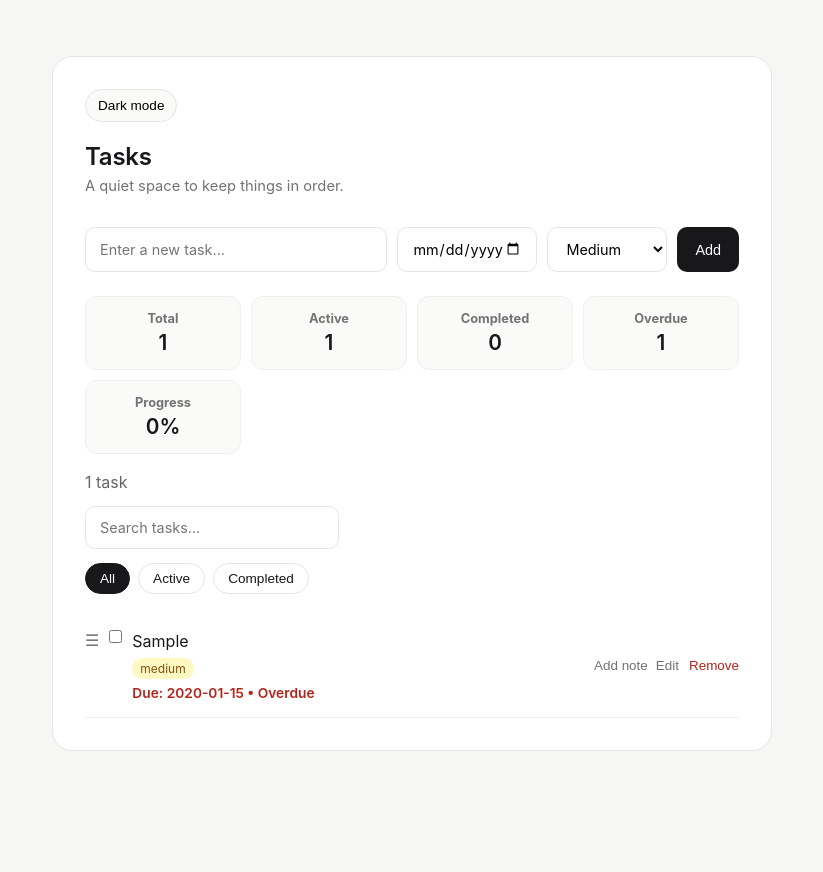
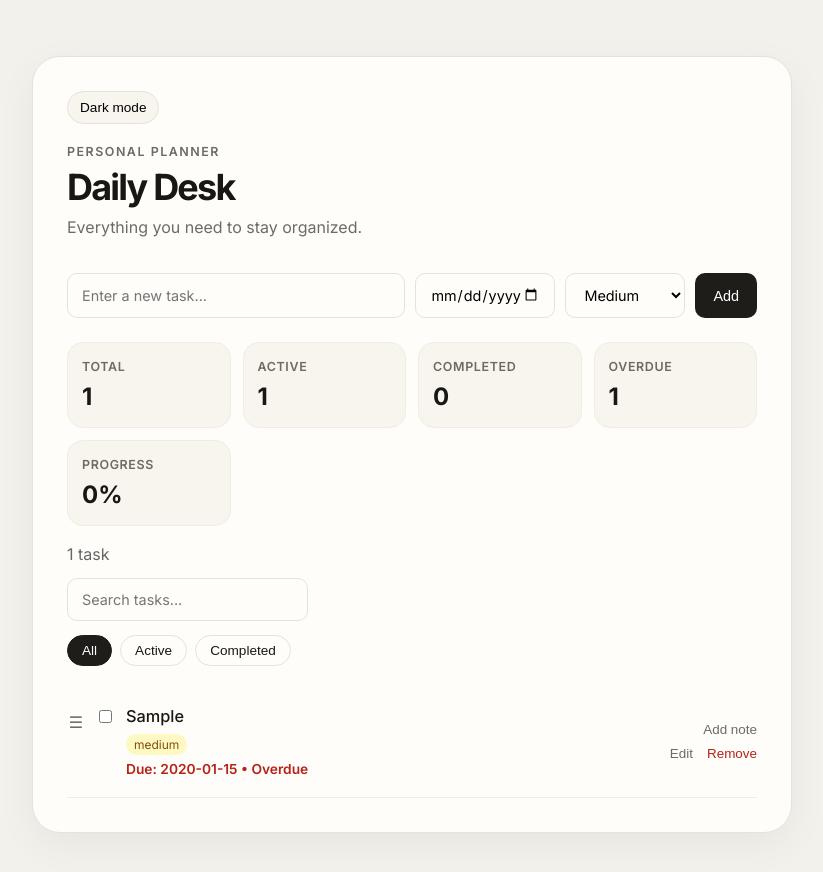
Before and after one commit to kocevanatalia/task-manager-pro, a React (Vite) app: page / in a window 1280 px wide. Both pictures are taken after typing "Sample", "2020-01-15" into the empty fields and a click on the button "Add". Shown: the top 872 px of the page, without its empty margins (228-1051 px from the left). Before the commit the page ends 807 px from the top, so only its background shows below. Built offline with nearby package versions, Linux system fonts and the light colour scheme.

Commit message:
Improvement of UI

```diff
--- a/src/App.jsx
+++ b/src/App.jsx
@@ -186,8 +186,11 @@ function App() {
         </button>
 
         <div className="hero">
-          <h1>Tasks</h1>
-          <p className="subtitle">A quiet space to keep things in order.</p>
+          <p className="hero-label">Personal planner</p>
+          <h1>Daily Desk</h1>
+          <p className="subtitle">
+            Everything you need to stay organized.
+          </p>
         </div>
 
         <TaskInput
--- a/src/index.css
+++ b/src/index.css
@@ -1,3 +1,5 @@
+@import url('https://fonts.googleapis.com/css2?family=Inter:wght@400;500;600;700;800&display=swap');
+
 * {
   box-sizing: border-box;
   margin: 0;
@@ -5,27 +7,27 @@
 }
 
 :root {
-  --bg: #f6f6f4;
-  --surface: #ffffff;
-  --surface-soft: #fafaf9;
+  --bg: #f3f1ec;
+  --surface: #fffdf9;
+  --surface-soft: #f8f5ef;
 
-  --text: #18181b;
-  --muted: #737373;
+  --text: #191714;
+  --muted: #6f6a63;
 
-  --border: #e7e5e4;
-  --border-subtle: #f0efed;
+  --border: #e8e1d8;
+  --border-subtle: #f1ebe4;
 
-  --accent: #18181b;
-  --accent-soft: #f4f4f5;
+  --accent: #1f1d1a;
+  --accent-soft: #f1ece5;
 
-  --danger: #b42318;
+  --danger: #b9382f;
 }
 
 /* Layout */
 
 body {
   background: var(--bg);
-  font-family: Inter, -apple-system, sans-serif;
+  font-family: 'Inter', sans-serif;
   color: var(--text);
 }
 
@@ -38,29 +40,42 @@ body {
 
 .container {
   width: 100%;
-  max-width: 720px;
+  max-width: 760px;
   background: var(--surface);
-  border-radius: 20px;
-  padding: 32px;
+  border-radius: 28px;
+  padding: 34px;
   border: 1px solid var(--border);
+  box-shadow: 0 12px 40px rgba(25, 23, 20, 0.05);
 }
 
 /* Hero */
 
 .hero {
-  margin-bottom: 32px;
+  margin-bottom: 34px;
+}
+
+.hero-label {
+  font-size: 0.78rem;
+  text-transform: uppercase;
+  letter-spacing: 0.12em;
+  color: var(--muted);
+  margin-bottom: 10px;
+  font-weight: 600;
 }
 
 .hero h1 {
-  font-size: 1.5rem;
-  font-weight: 600;
-  letter-spacing: -0.01em;
+  font-size: 2.25rem;
+  line-height: 1;
+  font-weight: 700;
+  letter-spacing: -0.05em;
 }
 
 .subtitle {
-  margin-top: 6px;
-  font-size: 0.92rem;
+  margin-top: 10px;
+  font-size: 1rem;
   color: var(--muted);
+  line-height: 1.5;
+  max-width: 520px;
 }
 
 /* Toggle */
@@ -128,27 +143,30 @@ textarea {
 .stats-grid {
   display: grid;
   grid-template-columns: repeat(4, 1fr);
-  gap: 10px;
+  gap: 12px;
   margin-bottom: 18px;
 }
 
 .stat-card {
-  padding: 14px;
-  border-radius: 12px;
+  padding: 16px 14px;
+  border-radius: 16px;
   background: var(--surface-soft);
   border: 1px solid var(--border-subtle);
-  text-align: center;
+  text-align: left;
 }
 
 .stat-card h3 {
-  font-size: 0.8rem;
+  font-size: 0.78rem;
   color: var(--muted);
+  text-transform: uppercase;
+  letter-spacing: 0.05em;
+  font-weight: 600;
 }
 
 .stat-card p {
-  font-size: 1.3rem;
-  font-weight: 600;
-  margin-top: 4px;
+  font-size: 1.5rem;
+  font-weight: 700;
+  margin-top: 8px;
 }
 
 /* Search */
@@ -184,30 +202,47 @@ textarea {
 /* Tasks */
 
 .task-item {
-  padding: 16px 0;
+  padding: 20px 0;
   border-bottom: 1px solid var(--border-subtle);
+  transition: background 0.18s ease;
+}
+
+.task-item:hover {
+  background: rgba(0,0,0, 0.012);
+}
+
+.dark .task-item:hover {
+  background: rgba(255,255,255,0.02);
 }
 
 .task-main {
   display: flex;
   justify-content: space-between;
-  align-items: flext-start;
-  gap: 20px;
+  align-items: center;
+  gap: 28px;
 }
 
 .left {
   display: flex;
-  gap: 10px;
+  gap: 14px;
   align-items: flex-start;
   flex: 1;
   min-width: 0;
 }
 
+.left input[type='checkbox'] {
+  margin-top: 4px;
+}
+
 .drag-handle {
   color: var(--muted);
   cursor: grab;
-  line-height: 1.2;
-  margin-top: 1px;
+  display: flex;
+  align-items: center;
+  justify-content: center;
+  height: 28px;
+  width: 18px;
+  margin-top: 2px;
 }
 
 .task-content {
@@ -217,8 +252,10 @@ textarea {
 
 .task-title {
   display: inline-block;
-  font-size: 1rem;
-  line-height: 1.4;
+  font-size: 1.02rem;
+  line-height: 1.25;
+  font-weight: 500;
+  margin-bottom: 2px;
 }
 
 .completed {
@@ -228,9 +265,12 @@ textarea {
 
 .task-side {
   display: flex;
-  flex-direction: flex-end;
-  gap: 8px;
-  min-width: 120px;
+  flex-direction: column;
+  align-items: flex-end;
+  justify-content: center;
+  gap: 10px;
+  min-width: 170px;
+  padding-top: 0;
 }
 
 .task-actions {
@@ -289,8 +329,9 @@ textarea {
 
 .task-actions {
   display: flex;
-  gap: 10px;
+  gap: 14px;
   align-items: center;
+  line-height: 1;
 }
 
 .action {
@@ -300,16 +341,16 @@ textarea {
   font-size: 0.84rem;
   color: var(--muted);
   cursor: pointer;
-  transition: opacity 0.15s ease, color 0.15s ease;
+  line-height: 1;
 }
 
 .action:hover {
-  collor: var(--text);
+  color: var(--text);
 }
 
 .action.primary {
   color: var(--text);
-  font-weight: 500;
+  font-weight: 600;
 }
 
 .action.danger-soft {
@@ -317,7 +358,7 @@ textarea {
 }
 
 .action.danger-soft:hover {
-  opacity: 0.72;
+  opacity: 0.75;
 }
 
 .dark .clear-link,
@@ -339,11 +380,11 @@ textarea {
 }
 
 .note {
-  font-size: 0.86rem;
+  font-size: 0.9rem;
   color: var(--muted);
-  margin-top: 8px;
-  line-height: 1.5;
-  max-width: 420px;
+  margin-top: 10px;
+  line-height: 1.6;
+  max-width: 460px;
 }
 
 .note-link {
@@ -353,28 +394,52 @@ textarea {
   border: none;
   padding: 0;
   cursor: pointer;
+  line-height: 1;
 }
 
 .note-link:hover {
   color: var(--text);
 }
 
+.note-link .action {
+  letter-spacing: 0.01em;
+}
+
 .note-editor {
-  margin-top: 10px;
-  max-width: 420px;
+  margin-top: 12px;
+  max-width: 460px;
+  background: var(--surface-soft);
+  border: 1px solid var(--border-subtle);
+  border-radius: 16px;
+  padding: 12px;
 }
 
 .note-editor textarea {
   width: 100%;
-  min-height: 88px;
+  min-height: 96px;
   resize: vertical;
+  border: none;
+  outline: none;
+  background: transparent;
+  color: var(--text);
+  font-size: 0.92rem;
+  line-height: 1.55;
+  padding:0;
+}
+
+.note-editor textarea::placeholder {
+  color: var(--muted);
 }
 
 .note-actions {
   display: flex;
-  gap: 10px;
+  gap: 12px;
   align-items: center;
-  margin-top: 8px;
+  margin-top: 10px;
+}
+
+.note-actions .action {
+  font-size: 0.84rem;
 }
 
 .due-date {
@@ -466,6 +531,19 @@ textarea {
   color: #f87171;
 }
 
+.dark .note-editor {
+  background: #1f1f1f;
+  border-color: #2a2a2a;
+}
+
+.dark .note-editor textarea {
+  color: #f5f5f5;
+}
+
+.dark .note-editor textarea::placeholder {
+  color: #8c8c8c;
+}
+
 /* Responsive */
 
 @media (max-width: 768px) {
```
